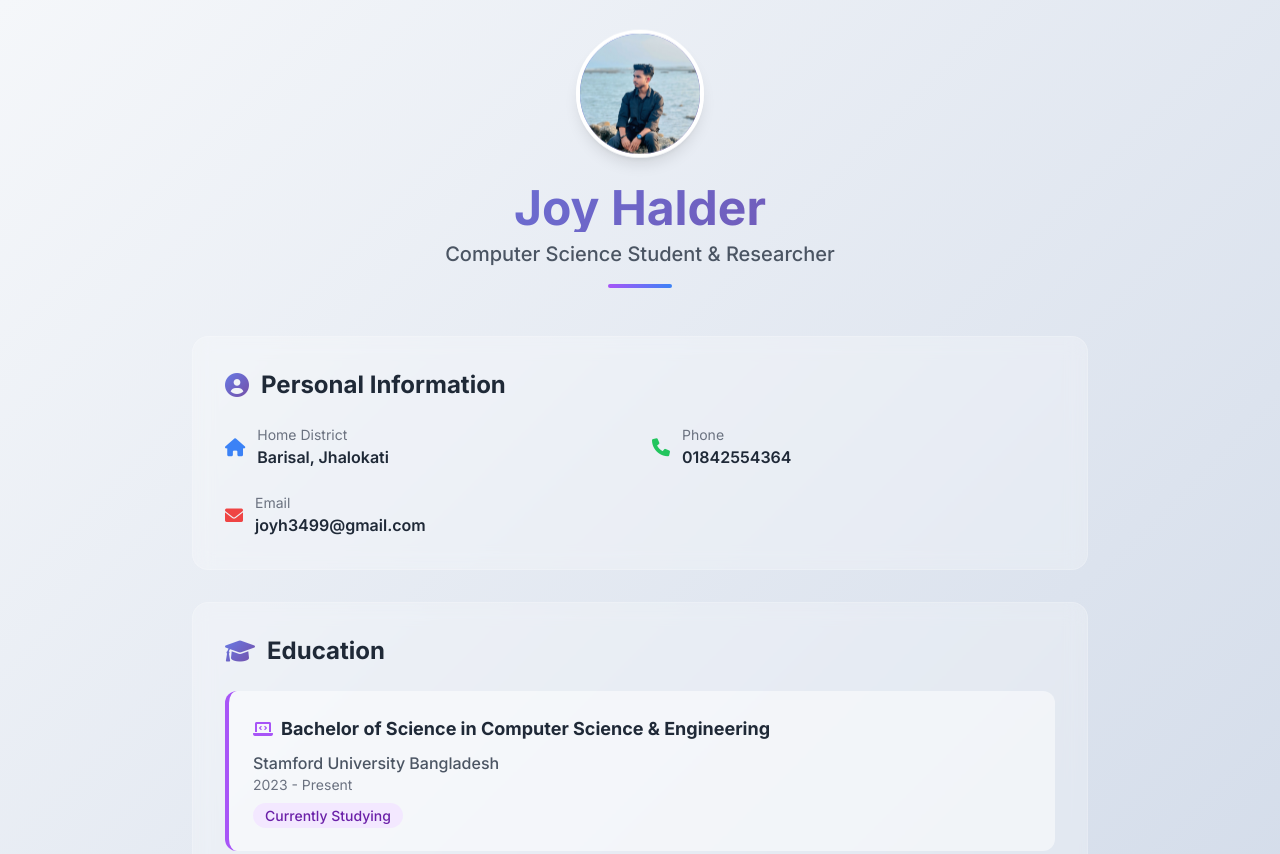
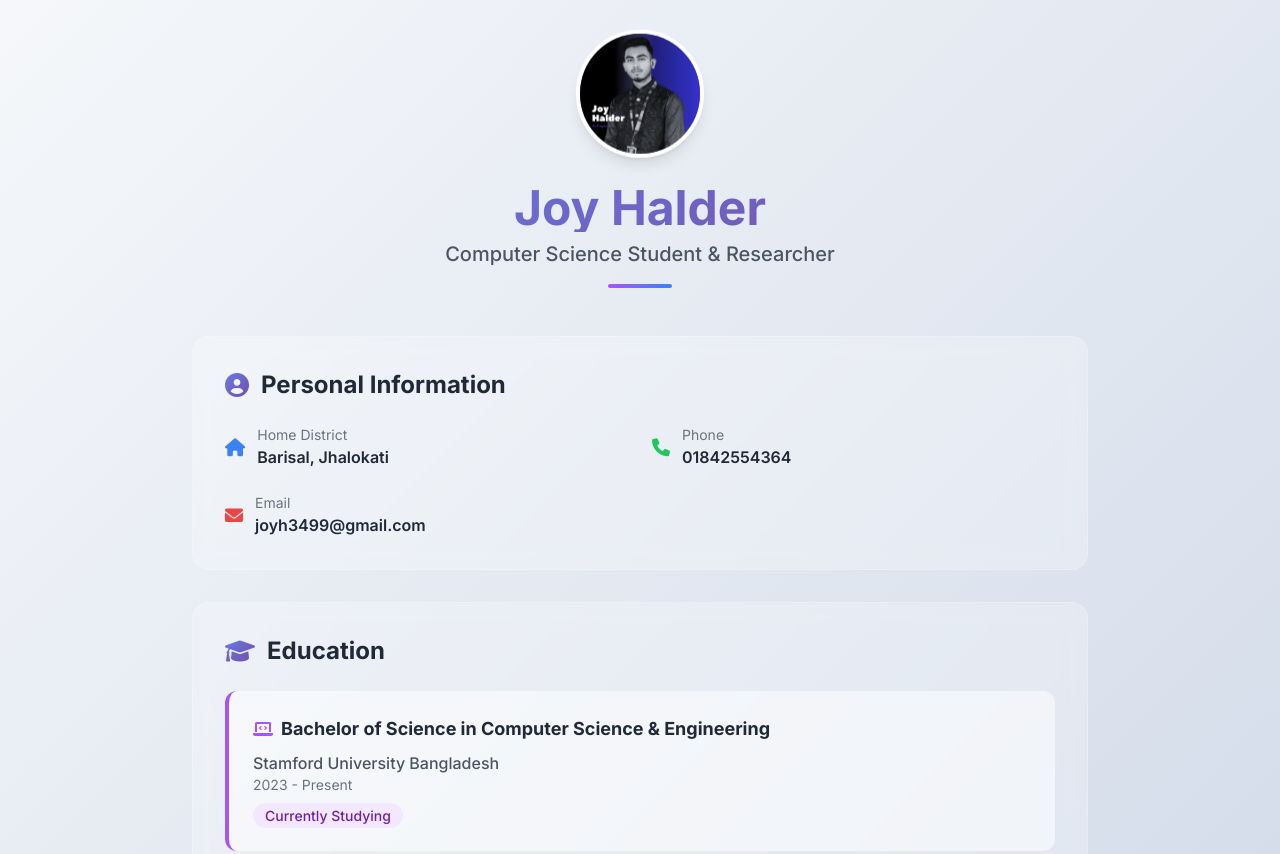
Before and after one commit to joyh3499-a11y/mysite, a plain HTML site: page index.html in a window 1280 px wide. Shown: the top 854 px of the page. Drawn offline with nearby package versions, Linux system fonts and the light colour scheme.

Commit message:
new desing uploded remove status bar change profile

```diff
--- a/index.html
+++ b/index.html
@@ -89,7 +89,7 @@
     <!-- Header Section -->
     <div class="text-center mb-12 fade-in">
         <div class="relative w-32 h-32 mx-auto mb-6">
-            <img src="1752674194539.jpg"
+            <img src="Black%20Purple%20Professional%20Personal%20Business%20Profile%20Instagram%20Post.png"
                  alt="Joy Halder Profile Picture"
                  class="w-32 h-32 rounded-full object-cover border-4 border-white shadow-lg profile-image">
         </div>
```
Also changed, not shown: Black Purple Professional Personal Business Profile Instagram Post.png (added).
